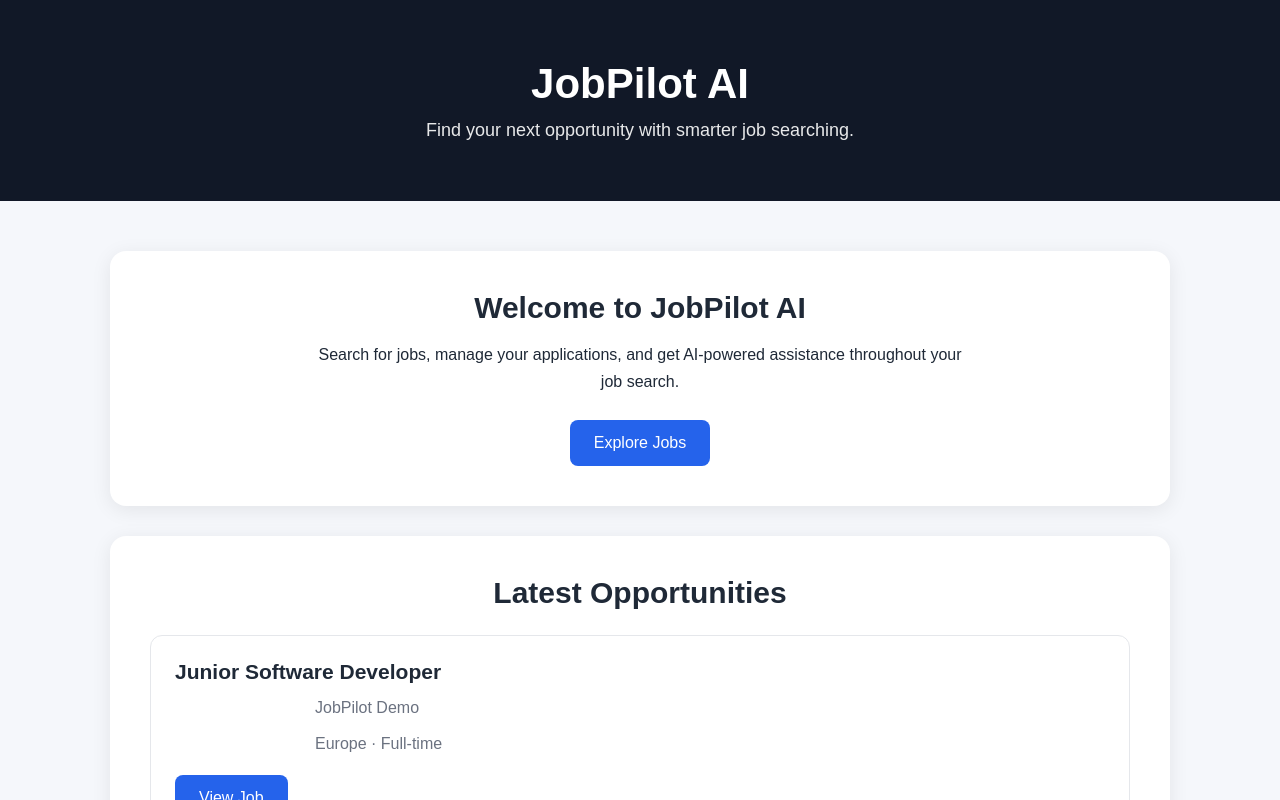
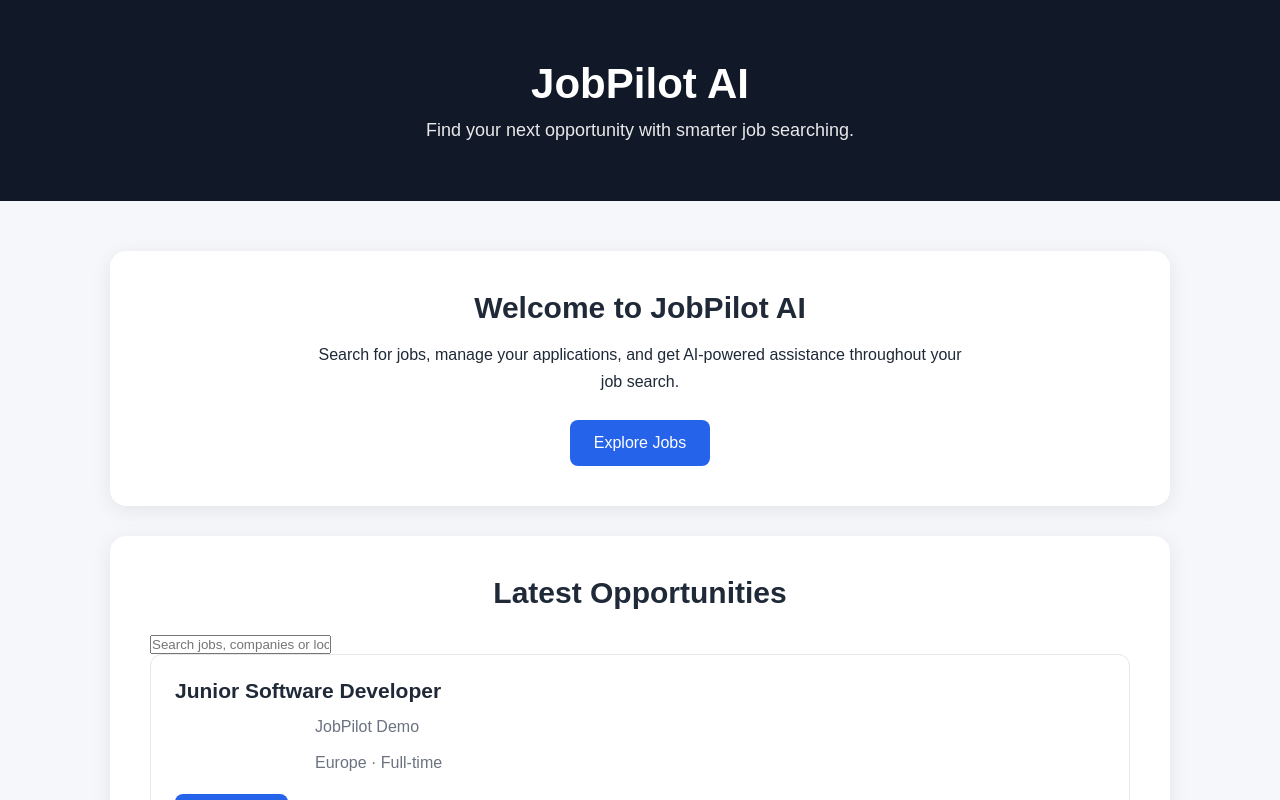
Before and after one commit to Alayaki6/-jobpilot-ai, a React (Vite) app in the folder frontend/: page / in a window 1280 px wide. Shown: the top 800 px of the page. Built offline with nearby package versions, Linux system fonts and the light colour scheme.

Commit message:
Update JobList.jsx

```diff
--- a/frontend/src/components/JobList.jsx
+++ b/frontend/src/components/JobList.jsx
@@ -1,4 +1,8 @@
+import { useState } from "react";
+
 function JobList() {
+  const [search, setSearch] = useState("");
+
   const jobs = [
     {
       id: 1,
@@ -16,21 +20,47 @@ function JobList() {
     },
   ];
 
+  const filteredJobs = jobs.filter((job) => {
+    const searchTerm = search.toLowerCase();
+
+    return (
+      job.title.toLowerCase().includes(searchTerm) ||
+      job.company.toLowerCase().includes(searchTerm) ||
+      job.location.toLowerCase().includes(searchTerm)
+    );
+  });
+
   return (
     <section className="job-list">
       <h2>Latest Opportunities</h2>
 
-      {jobs.map((job) => (
+      <input
+        type="text"
+        placeholder="Search jobs, companies or locations..."
+        value={search}
+        onChange={(event) => setSearch(event.target.value)}
+        className="job-search"
+      />
+
+      {filteredJobs.length === 0 ? (
+        <p className="no-results">No jobs found.</p>
+      ) : (
+        filteredJobs.map((job) => (
           <article className="job-card" key={job.id}>
             <h3>{job.title}</h3>
+
             <p>{job.company}</p>
+
             <p>
               {job.location} · {job.type}
             </p>
 
-          <button type="button">View Job</button>
+            <button type="button">
+              View Job
+            </button>
           </article>
-      ))}
+        ))
+      )}
     </section>
   );
 }
```
Lines whose indentation alone changed are shown as unchanged.
